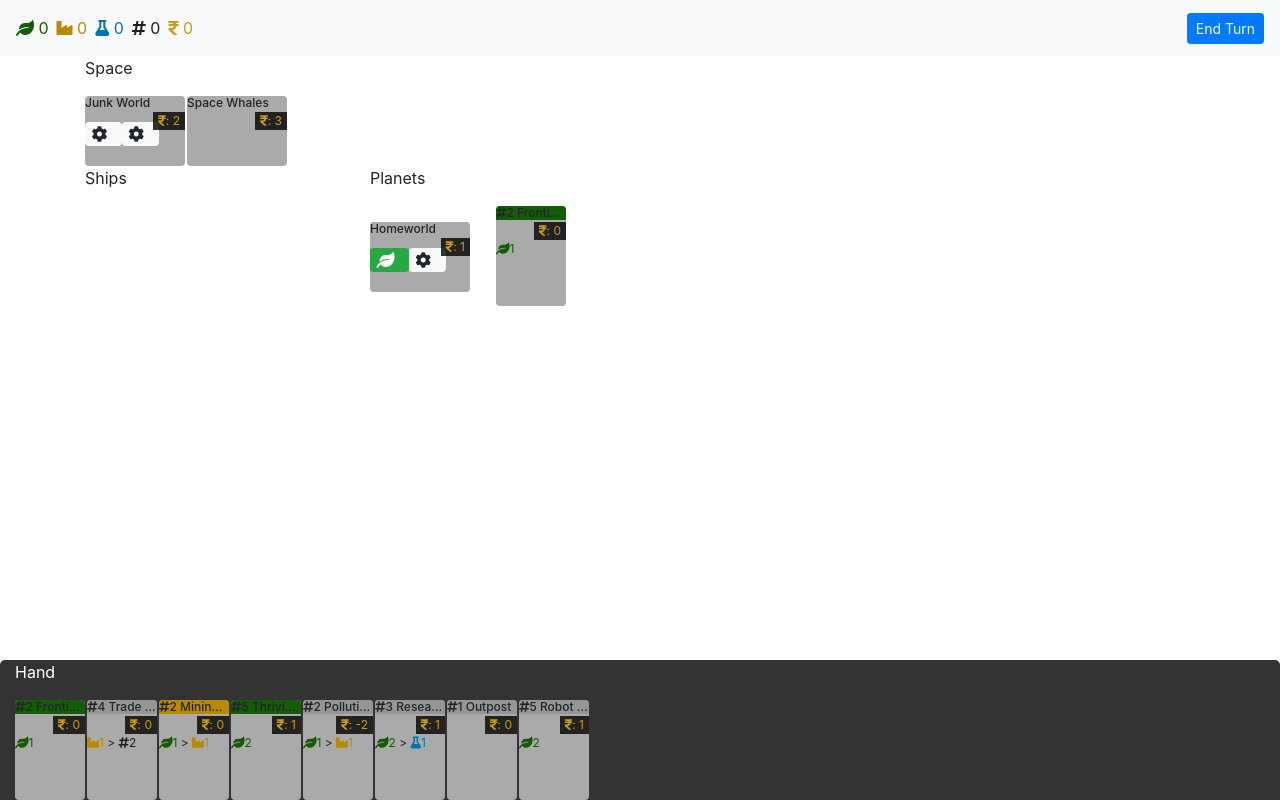
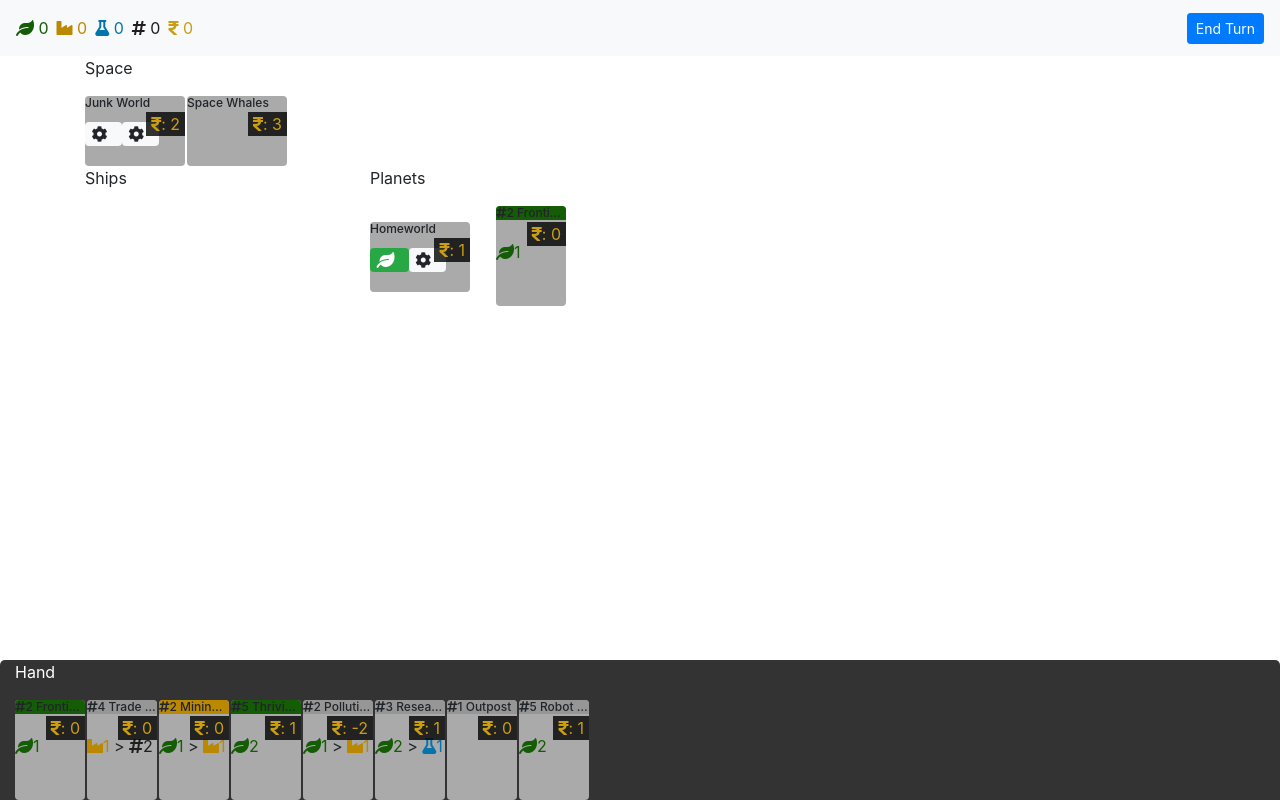
Before and after one commit to jurgensweere/ttg, an Angular app: page /game in a window 1280 px wide. Built offline with nearby package versions, Linux system fonts and the light colour scheme.

Commit message:
Convert to sass

```diff
--- a/package.json
+++ b/package.json
@@ -40,6 +40,7 @@
     "karma-coverage-istanbul-reporter": "^1.2.1",
     "karma-jasmine": "~1.1.0",
     "karma-jasmine-html-reporter": "^0.2.2",
+    "node-sass": "^4.9.0",
     "protractor": "~5.1.2",
     "ts-node": "~4.1.0",
     "tslint": "~5.9.1",
--- a/src/styles.css
+++ b/src/sass/styles.scss
@@ -24,26 +24,25 @@
     border: 0;
     background-color: #aaa;
     transition: transform 200ms ease-out;
-}
-.card,
-.card h5 {
-    font-size: 0.75rem;
-}
-.card .badge {
-    font-size: 1rem;
+    h5 {
+        font-size: 0.75rem;
+    }
+    .badge {
+        font-size: 1rem;
+    }
+    .renown {
+        position: absolute;
+        top: 1rem;
+        right: 0px;
+        background-color: rgba(0, 0, 0, 0.8);
+        padding: 0 5px;
+    }
 }
 .card.card-planet,
 .card.card-event,
 .card.card-anomaly {
     width: 100px;
     height: 70px;
-}
-.card .renown {
-    position: absolute;
-    top: 1rem;
-    right: 0px;
-    background-color: rgba(0, 0, 0, 0.8);
-    padding: 0 5px;
 }
 .card:hover {
     border: 2px solid #0474ac6b;
```
Also changed, not shown: .angular-cli.json, 1 other file (tests, documents, lock files or other folders).
